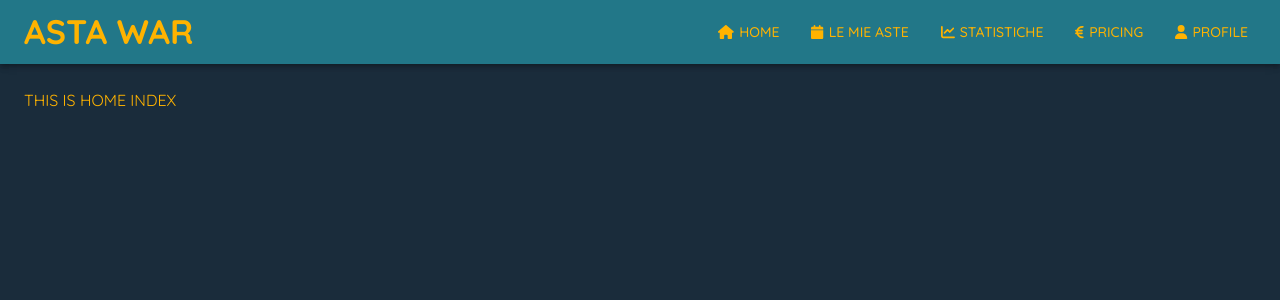
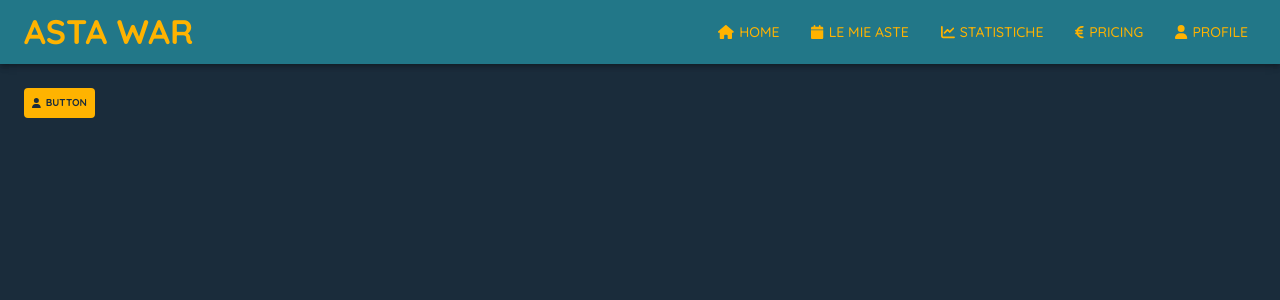
Before and after one commit to danielecomandini/astawar, a React (Vite) app: page / in a window 1280 px wide. Shown: the top 300 px of the page. Built offline with nearby package versions, Linux system fonts and the light colour scheme.

Commit message:
Default Button

```diff
--- /dev/null
+++ b/src/UI/elements/buttons/DefaultButton.jsx
@@ -0,0 +1,46 @@
+import { Button } from "@mui/material";
+import { AW_COLORS } from "../../themes/Theme";
+import Icon from "../icons/Icon";
+
+const DefaultButton = ({
+  children,
+  color,
+  fontSize,
+  backgroundColor,
+  onClick,
+  icon,
+  iconPos,
+  bold,
+}) => {
+  return (
+    <Button
+      sx={{
+        backgroundColor: backgroundColor || AW_COLORS.highlight,
+        fontSize: fontSize || "10px",
+        color: color || AW_COLORS.background,
+        fontWeight: "bold",
+      }}
+      onClick={onClick}
+    >
+      {icon && !iconPos && (
+        <Icon
+          icon={icon}
+          style={{
+            marginRight: "5px",
+          }}
+        />
+      )}
+      {children}
+      {icon && iconPos && (
+        <Icon
+          icon={icon}
+          style={{
+            marginLeft: "5px",
+          }}
+        />
+      )}
+    </Button>
+  );
+};
+
+export default DefaultButton;
--- a/src/UI/themes/Theme.tsx
+++ b/src/UI/themes/Theme.tsx
@@ -3,10 +3,10 @@ import { createTheme } from "@mui/material/styles";
 
 export const AW_COLORS = {
   background: "#1A2C3B", // Background Color
-  text:       "#FFB300",       // Text Color
-  headerBg:   "#227788",   // Background of the AppBar
+  text:       "#FFB300", // Text Color
+  headerBg:   "#227788", // Background of the AppBar
   headerText: "#FFB300", // Text AppBar
-  highlight:  "#FFB300",  // Buttons and links
+  highlight:  "#FFB300", // Buttons and links
 };
 
 export const AW_FONT_FAMILY = "Quicksand";
--- a/src/pages/home/HomeIndex.tsx
+++ b/src/pages/home/HomeIndex.tsx
@@ -1,5 +1,8 @@
+import { faUser } from "@fortawesome/free-solid-svg-icons";
+import DefaultButton from "../../UI/elements/buttons/DefaultButton";
+
 const HomeIndex = () => {
-  return <div>THIS IS HOME INDEX</div>;
+  return <DefaultButton icon={faUser}>BUTTON</DefaultButton>;
 };
 
 export default HomeIndex;
```
